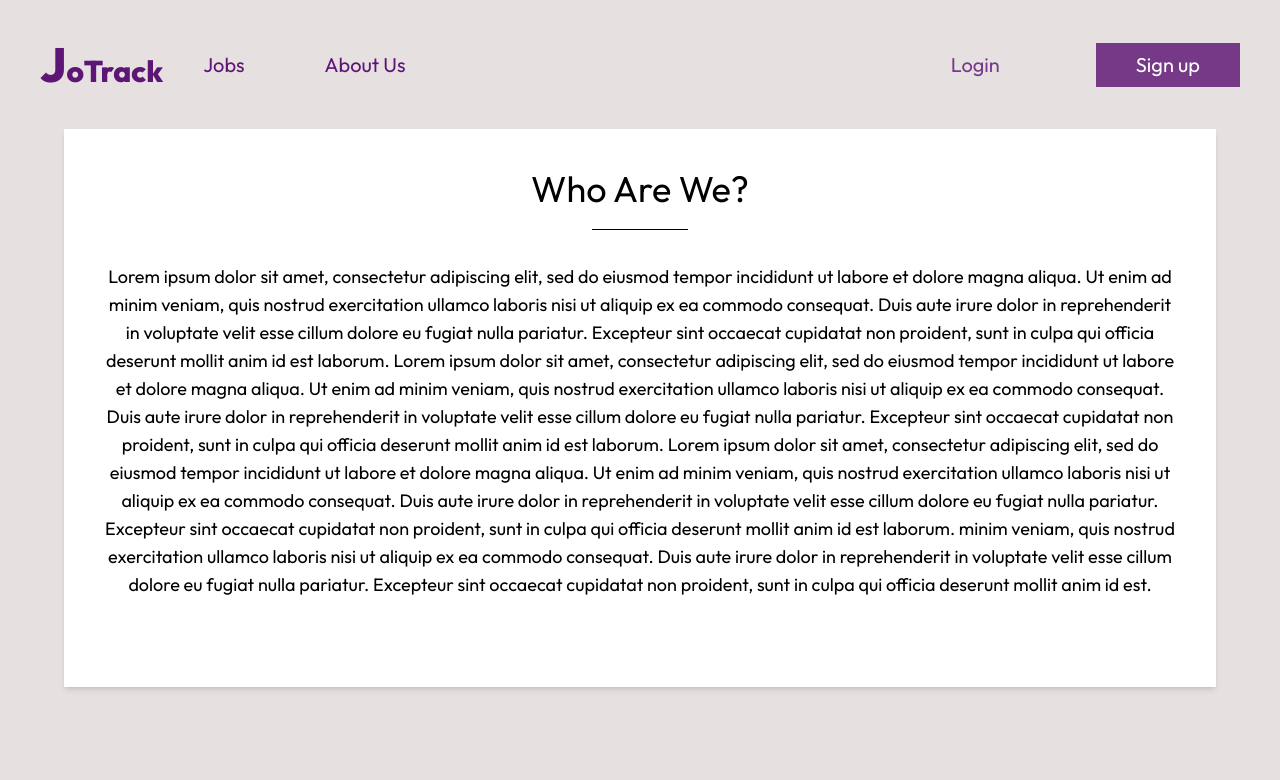
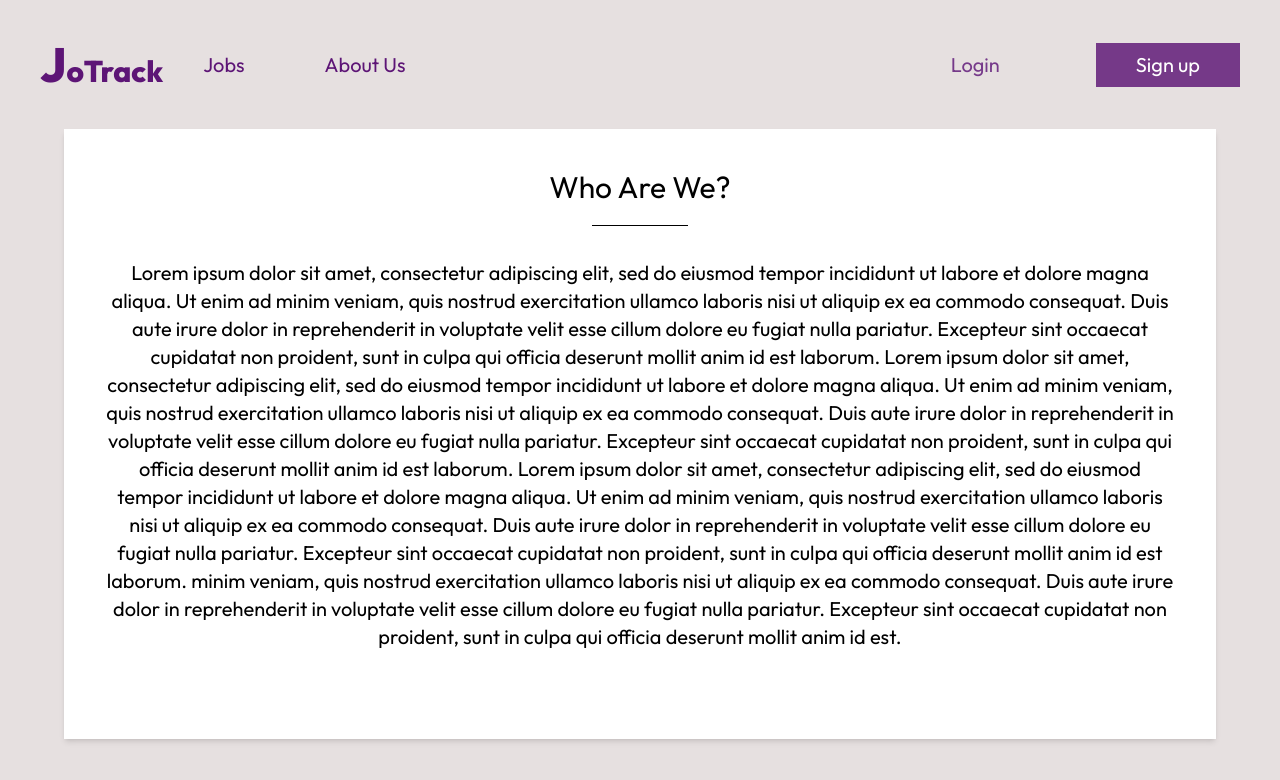
Before and after one commit to jayden-n/jotrack, a React (Vite) app in the folder client/: page /about-us in a window 1280 px wide. Shown: the top 780 px of the page. Built offline with nearby package versions, Linux system fonts and the light colour scheme.

Commit message:
Update AboutPage.tsx

```diff
--- a/client/src/pages/visitor/AboutPage.tsx
+++ b/client/src/pages/visitor/AboutPage.tsx
@@ -4,9 +4,9 @@ const AboutPage: React.FC = () => {
 	return (
 		<div className="flex justify-center bg-E6E0E0">
 			<div className="bg-white font-outfit p-10 shadow-md max-w-6xl text-center">
-				<h1 className="text-4xl  mb-5">Who Are We?</h1>
+				<h1 className="text-3xl  mb-5">Who Are We?</h1>
 				<hr className="border-t border-gray-300 mb-8 mx-auto my-4 w-24 h-0.5" />
-				<p className="text-lg text-gray-600 mb-12">
+				<p className="text-xl text-gray-600 mb-12">
 					Lorem ipsum dolor sit amet, consectetur adipiscing elit, sed do eiusmod tempor incididunt ut labore et dolore magna aliqua. Ut enim ad minim veniam, quis nostrud exercitation ullamco laboris nisi ut aliquip ex ea commodo consequat. Duis aute irure dolor in reprehenderit in voluptate velit esse cillum dolore eu fugiat nulla pariatur. Excepteur sint occaecat cupidatat non proident, sunt in culpa qui officia deserunt mollit anim id est laborum.
 					Lorem ipsum dolor sit amet, consectetur adipiscing elit, sed do eiusmod tempor incididunt ut labore et dolore magna aliqua. Ut enim ad minim veniam, quis nostrud exercitation ullamco laboris nisi ut aliquip ex ea commodo consequat. Duis aute irure dolor in reprehenderit in voluptate velit esse cillum dolore eu fugiat nulla pariatur. Excepteur sint occaecat cupidatat non proident, sunt in culpa qui officia deserunt mollit anim id est laborum.
 					Lorem ipsum dolor sit amet, consectetur adipiscing elit, sed do eiusmod tempor incididunt ut labore et dolore magna aliqua. Ut enim ad minim veniam, quis nostrud exercitation ullamco laboris nisi ut aliquip ex ea commodo consequat. Duis aute irure dolor in reprehenderit in voluptate velit esse cillum dolore eu fugiat nulla pariatur. Excepteur sint occaecat cupidatat non proident, sunt in culpa qui officia deserunt mollit anim id est laborum.
```
